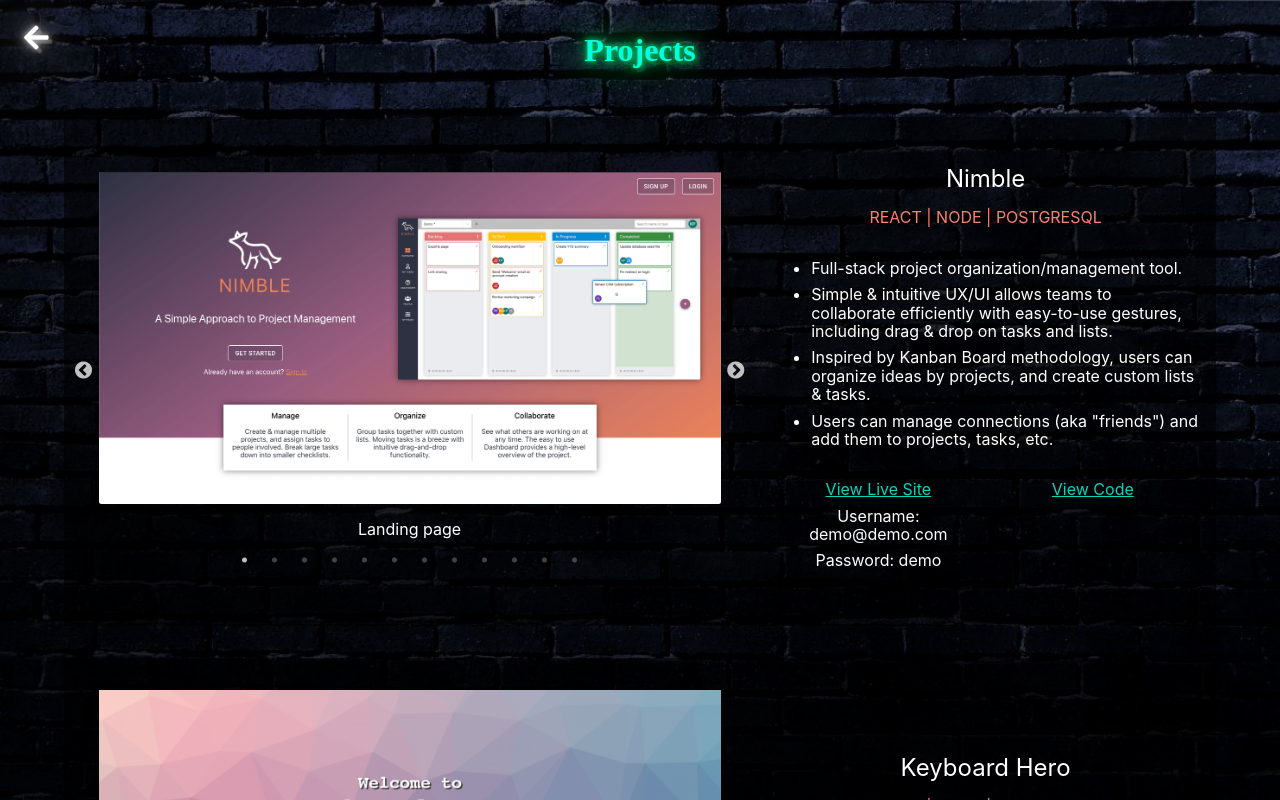
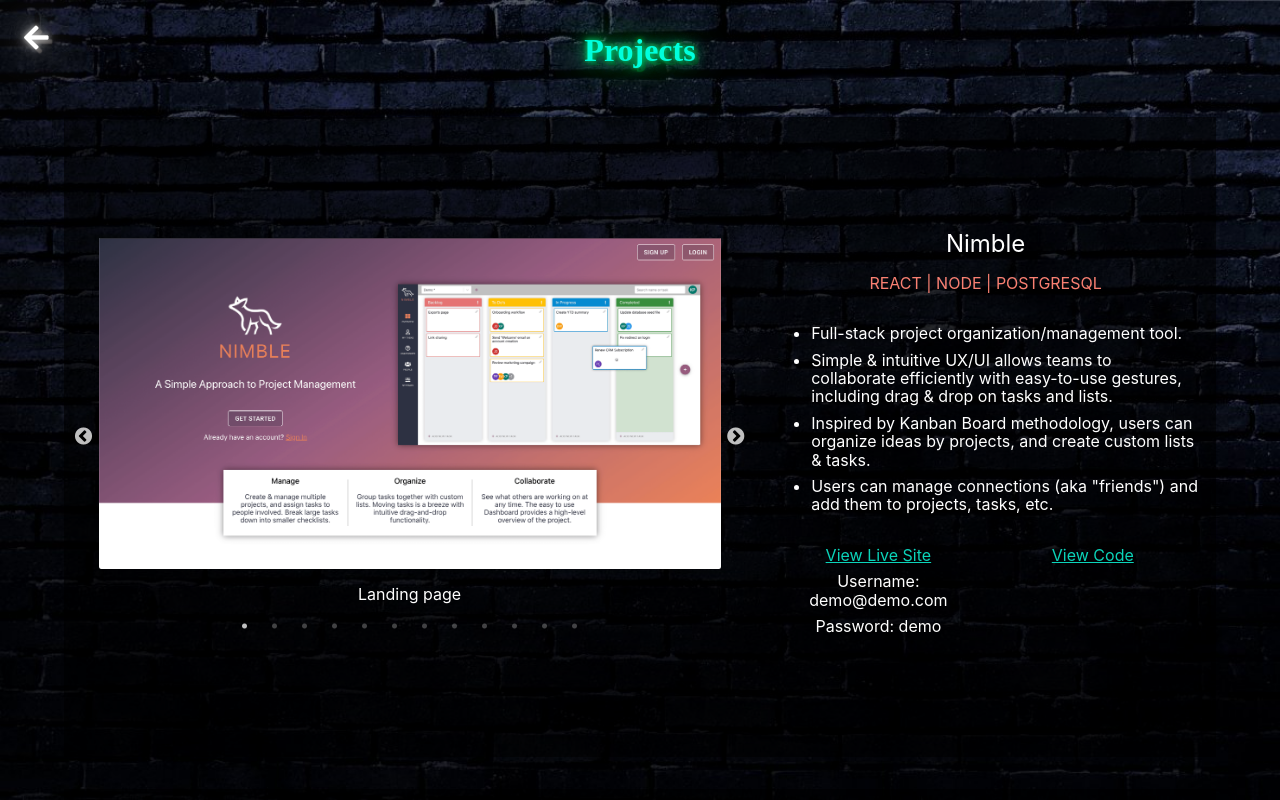
Before and after one commit to kspayne93/portfolio, a React (Create React App) app: page /#/projects in a window 1280 px wide. Built offline with nearby package versions, Linux system fonts and the light colour scheme; a web font is replaced by a local one.

Commit message:
add browser prefixes, format code w/ prettier

```diff
--- a/src/assets/svg/PostgresIcon.jsx
+++ b/src/assets/svg/PostgresIcon.jsx
@@ -15,9 +15,9 @@ export default function PostgresIcon() {
       ></path>
       <path
         stroke='#fff'
-        stroke-width='3'
-        stroke-linecap='round'
-        stroke-linejoin='round'
+        strokeWidth='3'
+        strokeLinecap='round'
+        strokeLinejoin='round'
         d='M4.335 19.029'
         fill='none'
       ></path>
--- a/src/globalStyles.scss
+++ b/src/globalStyles.scss
@@ -1,10 +1,10 @@
-//FONTS
+// FONTS
 @font-face {
   font-family: neon;
   src: url(https://s3-us-west-2.amazonaws.com/s.cdpn.io/707108/neon.ttf);
 }
 
-//VARIABLES
+// VARIABLES
 $primary-background-color: black;
 $primary-text-color: white;
 $background-image: url('./assets/images/brick-wall.jpg');
@@ -14,6 +14,8 @@ $background-image: url('./assets/images/brick-wall.jpg');
   position: absolute;
   top: 1.5rem;
   left: 1.5rem;
+  -webkit-transition: 0.1s;
+  -o-transition: 0.1s;
   transition: 0.1s;
   color: #ffffff;
   text-shadow: 0 0 1vw #b1b1b1, 0 0 3vw #b1b1b1, 0 0 10vw #b1b1b1, 0 0 10vw #b1b1b1, 0 0 0.4vw #b1b1b1,
@@ -28,8 +30,11 @@ $background-image: url('./assets/images/brick-wall.jpg');
 
 .main-fade-in {
   opacity: 0;
+  -webkit-animation: fadeIn 0.2s linear;
   animation: fadeIn 0.2s linear;
+  -webkit-animation-delay: 0.15s;
   animation-delay: 0.15s;
+  -webkit-animation-fill-mode: forwards;
   animation-fill-mode: forwards;
 }
 
@@ -39,7 +44,16 @@ $background-image: url('./assets/images/brick-wall.jpg');
   }
 }
 
-//ANIMATIONS
+@-webkit-keyframes fadeIn {
+  0% {
+    opacity: 0;
+  }
+
+  100% {
+    opacity: 1;
+  }
+}
+
 @keyframes fadeIn {
   0% {
     opacity: 0;
--- a/src/views/About/About.scss
+++ b/src/views/About/About.scss
@@ -4,10 +4,20 @@
   width: 100vw;
   min-width: 100vw;
   overflow: auto;
+  display: -webkit-box;
+  display: -ms-flexbox;
   display: flex;
+  -webkit-box-orient: vertical;
+  -webkit-box-direction: normal;
+  -ms-flex-direction: column;
   flex-direction: column;
+  -webkit-box-pack: start;
+  -ms-flex-pack: start;
   justify-content: flex-start;
+  -webkit-box-align: center;
+  -ms-flex-align: center;
   align-items: center;
+  -ms-flex-wrap: nowrap;
   flex-wrap: nowrap;
   padding: 2rem;
   position: relative;
@@ -24,11 +34,19 @@
     height: 90%;
     width: 90%;
     max-width: 1400px;
+    display: -webkit-box;
+    display: -ms-flexbox;
     display: flex;
+    -webkit-box-orient: vertical;
+    -webkit-box-direction: normal;
+    -ms-flex-direction: column;
     flex-direction: column;
+    -webkit-box-pack: center;
+    -ms-flex-pack: center;
     justify-content: center;
+    -webkit-box-align: center;
+    -ms-flex-align: center;
     align-items: center;
-    // padding-bottom: 1rem;
     margin-bottom: 1rem;
 
     p {
@@ -37,13 +55,14 @@
   }
 }
 
-// Media Queries
 @media (max-width: 850px) {
   .about-page-main {
     height: 100%;
     background-color: black;
 
     .about-text {
+      -webkit-box-pack: start;
+      -ms-flex-pack: start;
       justify-content: flex-start;
     }
   }
--- a/src/views/Contact/Contact.scss
+++ b/src/views/Contact/Contact.scss
@@ -4,10 +4,20 @@
   width: calc(100 * var(--vw));
   min-width: 100vw;
   overflow: auto;
+  display: -webkit-box;
+  display: -ms-flexbox;
   display: flex;
+  -webkit-box-orient: vertical;
+  -webkit-box-direction: normal;
+  -ms-flex-direction: column;
   flex-direction: column;
+  -webkit-box-pack: start;
+  -ms-flex-pack: start;
   justify-content: flex-start;
+  -webkit-box-align: center;
+  -ms-flex-align: center;
   align-items: center;
+  -ms-flex-wrap: nowrap;
   flex-wrap: nowrap;
   padding: 2rem;
   position: relative;
@@ -23,17 +33,35 @@
   .contact-icon-container {
     height: 100%;
     padding: 1em;
+    display: -webkit-box;
+    display: -ms-flexbox;
     display: flex;
+    -webkit-box-orient: vertical;
+    -webkit-box-direction: normal;
+    -ms-flex-direction: column;
     flex-direction: column;
+    -webkit-box-pack: center;
+    -ms-flex-pack: center;
     justify-content: center;
+    -webkit-box-align: center;
+    -ms-flex-align: center;
     align-items: center;
 
     div {
       height: 20%;
       width: 100%;
+      display: -webkit-box;
+      display: -ms-flexbox;
       display: flex;
+      -webkit-box-orient: vertical;
+      -webkit-box-direction: normal;
+      -ms-flex-direction: column;
       flex-direction: column;
+      -webkit-box-pack: center;
+      -ms-flex-pack: center;
       justify-content: center;
+      -webkit-box-align: center;
+      -ms-flex-align: center;
       align-items: center;
 
       i {
@@ -81,6 +109,9 @@
     background-color: black;
 
     .contact-icon-container {
+      -webkit-box-orient: horizontal;
+      -webkit-box-direction: normal;
+      -ms-flex-direction: row;
       flex-direction: row;
       div {
         width: 25%;
--- a/src/views/Projects/Projects.scss
+++ b/src/views/Projects/Projects.scss
@@ -4,10 +4,20 @@
   width: 100vw;
   min-width: 100vw;
   overflow: auto;
+  display: -webkit-box;
+  display: -ms-flexbox;
   display: flex;
+  -webkit-box-orient: vertical;
+  -webkit-box-direction: normal;
+  -ms-flex-direction: column;
   flex-direction: column;
+  -webkit-box-pack: start;
+  -ms-flex-pack: start;
   justify-content: flex-start;
+  -webkit-box-align: center;
+  -ms-flex-align: center;
   align-items: center;
+  -ms-flex-wrap: nowrap;
   flex-wrap: nowrap;
   padding: 2rem 0 0 0;
   position: relative;
@@ -23,31 +33,61 @@
   .projects-container {
     height: 100%;
     width: 100%;
+    display: -webkit-box;
+    display: -ms-flexbox;
     display: flex;
+    -webkit-box-orient: vertical;
+    -webkit-box-direction: normal;
+    -ms-flex-direction: column;
     flex-direction: column;
+    -ms-flex-wrap: nowrap;
     flex-wrap: nowrap;
+    -webkit-box-pack: start;
+    -ms-flex-pack: start;
     justify-content: flex-start;
+    -webkit-box-align: center;
+    -ms-flex-align: center;
     align-items: center;
+    -ms-flex-line-pack: stretch;
     align-content: stretch;
     padding-top: 1rem;
 
     .project-card {
       width: 90%;
       height: auto;
+      min-height: 40rem;
       padding: 2rem 0;
       margin-bottom: 2rem;
+      display: -webkit-box;
+      display: -ms-flexbox;
       display: flex;
+      -webkit-box-orient: horizontal;
+      -webkit-box-direction: normal;
+      -ms-flex-direction: row;
       flex-direction: row;
+      -webkit-box-pack: center;
+      -ms-flex-pack: center;
       justify-content: center;
+      -webkit-box-align: center;
+      -ms-flex-align: center;
       align-items: center;
       background-color: rgba(0, 0, 0, 0.55);
 
       .slider-container {
         height: 100%;
         width: 60%;
+        display: -webkit-box;
+        display: -ms-flexbox;
         display: flex;
+        -webkit-box-orient: vertical;
+        -webkit-box-direction: normal;
+        -ms-flex-direction: column;
         flex-direction: column;
+        -webkit-box-pack: center;
+        -ms-flex-pack: center;
         justify-content: center;
+        -webkit-box-align: center;
+        -ms-flex-align: center;
         align-items: center;
 
         .slider {
@@ -82,10 +122,20 @@
       .project-info-container {
         width: 40%;
         padding: 1rem;
+        display: -webkit-box;
+        display: -ms-flexbox;
         display: flex;
+        -webkit-box-orient: vertical;
+        -webkit-box-direction: normal;
+        -ms-flex-direction: column;
         flex-direction: column;
+        -webkit-box-pack: center;
+        -ms-flex-pack: center;
         justify-content: center;
+        -webkit-box-align: center;
+        -ms-flex-align: center;
         align-items: center;
+        -ms-flex-wrap: nowrap;
         flex-wrap: nowrap;
       }
 
@@ -115,8 +165,15 @@
 
       .project-links {
         width: 100%;
+        display: -webkit-box;
+        display: -ms-flexbox;
         display: flex;
+        -webkit-box-orient: horizontal;
+        -webkit-box-direction: normal;
+        -ms-flex-direction: row;
         flex-direction: row;
+        -webkit-box-pack: center;
+        -ms-flex-pack: center;
         justify-content: center;
 
         p,
@@ -126,9 +183,18 @@
 
         div {
           width: 50%;
+          display: -webkit-box;
+          display: -ms-flexbox;
           display: flex;
+          -webkit-box-orient: vertical;
+          -webkit-box-direction: normal;
+          -ms-flex-direction: column;
           flex-direction: column;
+          -webkit-box-pack: start;
+          -ms-flex-pack: start;
           justify-content: flex-start;
+          -webkit-box-align: center;
+          -ms-flex-align: center;
           align-items: center;
         }
 
@@ -148,7 +214,12 @@
     .projects-container {
       .project-card {
         width: 90%;
+        -webkit-box-orient: vertical;
+        -webkit-box-direction: normal;
+        -ms-flex-direction: column;
         flex-direction: column;
+        -webkit-box-pack: start;
+        -ms-flex-pack: start;
         justify-content: flex-start;
         background-color: rgba(255, 255, 255, 0.08);
         border-radius: 0.5rem;
```
Also changed, not shown: src/assets/svg/SassIcon.jsx (+2 -2 lines), src/views/LandingPage/LandingPage.scss (+128 -28 lines), src/views/Skills/Skills.scss (+56 -0 lines), 1 other file (tests, documents, lock files or other folders).
